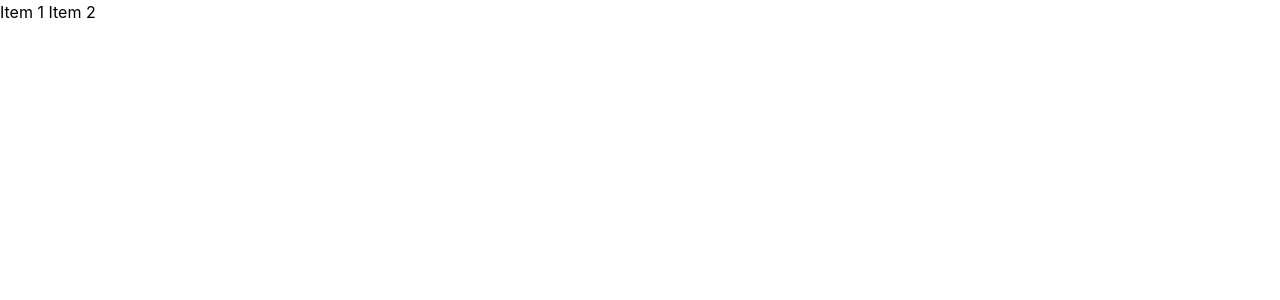
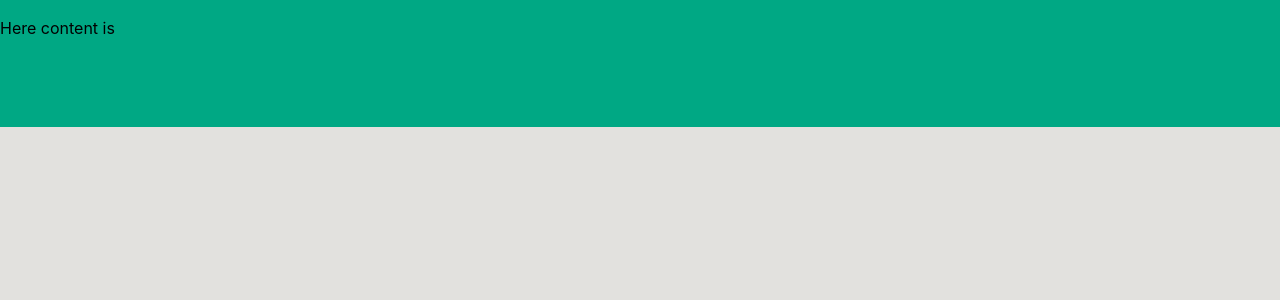
Before and after one commit to DAC15/web-chat-ui, a React (Create React App) app: page / in a window 1280 px wide. Shown: the top 300 px of the page. Built offline with nearby package versions, Linux system fonts and the light colour scheme; the HTML template or start-up script is replaced by a standard one.

Commit message:
setup app layout

```diff
--- a/src/App.tsx
+++ b/src/App.tsx
@@ -1,11 +1,13 @@
-import React from 'react';
-import './App.css';
+import "./App.css";
 
 function App() {
   return (
-    <div className="flex items-center justify-between">
-      Item 1
-      Item 2
+    <div className="w-screen h-screen relative">
+      <div className="bg-[#00A884] h-[127px] w-full"></div>
+      <div className="bg-[#E2E1DE] h-[calc(100vh-127px)]"></div>
+      <div className="absolute top-4 bottom-4 left-1/2 transform -translate-x-1/2 max-w-[1500px] w-full">
+        Here content is
+      </div>
     </div>
   );
 }
```
